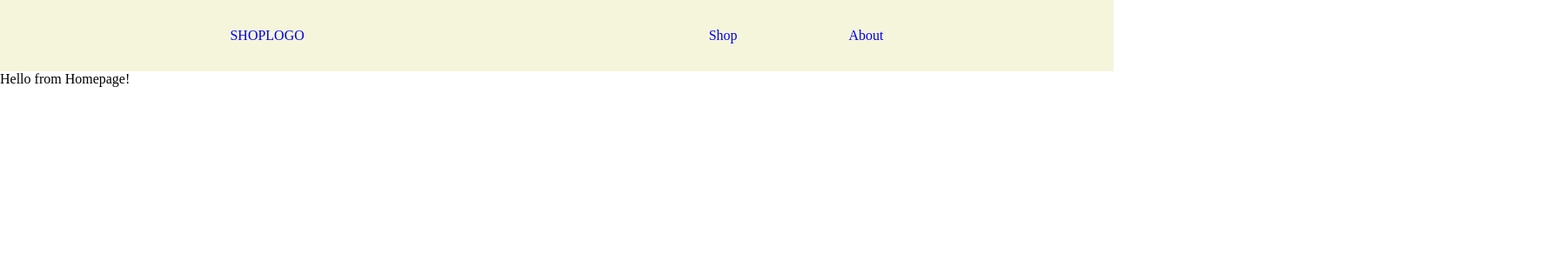
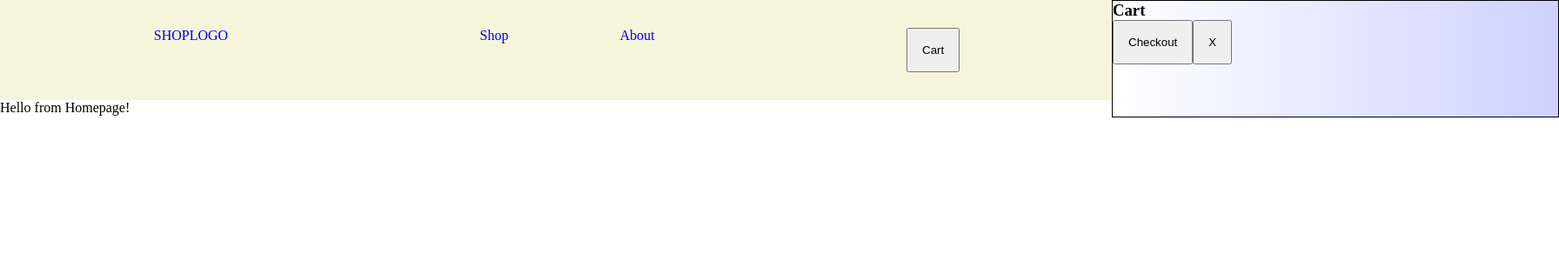
Before and after one commit to Mlodzieniak/shopping-cart, a React (Create React App) app: page / in a window 1280 px wide. Shown: the top 300 px of the page at 87% size, 1792 px wide, since content can reach past the window. Built offline with nearby package versions, Linux system fonts and the light colour scheme.

Commit message:
Cart slides out from right

```diff
--- a/package.json
+++ b/package.json
@@ -6,6 +6,7 @@
     "@testing-library/jest-dom": "^5.16.5",
     "@testing-library/react": "^13.4.0",
     "@testing-library/user-event": "^13.5.0",
+    "prop-types": "^15.8.1",
     "react": "^18.2.0",
     "react-dom": "^18.2.0",
     "react-router-dom": "^6.9.0",
--- a/src/App.jsx
+++ b/src/App.jsx
@@ -1,4 +1,4 @@
-import React from "react";
+import React, { useState } from "react";
 import "./styles/App.css";
 import { BrowserRouter as Router, Routes, Route } from "react-router-dom";
 import Homepage from "./components/Homepage";
@@ -6,12 +6,25 @@ import Nav from "./components/NavBar";
 import Shop from "./components/Shop";
 import Item from "./components/Item";
 import About from "./components/About";
+import Cart from "./components/Cart";
 
 function App() {
+  const [cartPos, setPosCart] = useState(40);
+  const moveCart = () => {
+    const result = cartPos === 0 ? setPosCart(40) : setPosCart(0);
+    return result;
+  };
+
   return (
     <Router>
       <div className="App">
-        <Nav />
+        <Nav cartNavi={moveCart} />
+        <Cart
+          position={cartPos}
+          cartNavi={moveCart}
+          // items={[{ name: "XDD" }, { name: "JP2GMD" }]}
+        />
+
         <Routes>
           <Route path="/" element={<Homepage />} />
           <Route path="/shop" element={<Shop />} />
--- /dev/null
+++ b/src/components/Cart.jsx
@@ -0,0 +1,36 @@
+/* eslint-disable import/no-extraneous-dependencies */
+/* eslint-disable react/forbid-prop-types */
+import React from "react";
+import { arrayOf, number, object, func } from "prop-types";
+
+function Cart({ items, position, cartNavi }) {
+  //   const [cartPos] = useState(position);
+  //   useEffect(() => {
+  //     console.log(`Cart pos from Fart${cartPos}`);
+  //   }, [position]);
+  return (
+    <div className="cart" style={{ transform: `translateX(${position}vw)` }}>
+      <h3>Cart</h3>
+      <div className="list">
+        {items.map((item) => (
+          <div className="cart-item">{item}</div>
+        ))}
+      </div>
+      <button type="button">Checkout</button>
+      <button type="button" className="close-cart-btn" onClick={cartNavi}>
+        X
+      </button>
+    </div>
+  );
+}
+Cart.defaultProps = {
+  items: [],
+  //   position: 0,
+};
+Cart.propTypes = {
+  items: arrayOf(object),
+  position: number.isRequired,
+  cartNavi: func.isRequired,
+};
+
+export default Cart;
--- /dev/null
+++ b/src/components/Loading.jsx
@@ -0,0 +1,12 @@
+import React from "react";
+
+function Loading() {
+  return (
+    <div className="loading">
+      <div className="loader" />
+      <p>Loading...</p>
+    </div>
+  );
+}
+
+export default Loading;
--- a/src/components/NavBar.jsx
+++ b/src/components/NavBar.jsx
@@ -1,7 +1,8 @@
+import { func } from "prop-types";
 import React from "react";
 import { Link } from "react-router-dom";
 
-function Nav() {
+function Nav({ cartNavi }) {
   return (
     <div className="nav">
       <div className="logo">
@@ -11,8 +12,14 @@ function Nav() {
         <Link to="/shop">Shop</Link>
         <Link to="/about">About</Link>
       </ul>
+      <button className="nav-cart" type="button" onClick={cartNavi}>
+        Cart
+      </button>
     </div>
   );
 }
+Nav.propTypes = {
+  cartNavi: func.isRequired,
+};
 
 export default Nav;
--- a/src/components/Shop.jsx
+++ b/src/components/Shop.jsx
@@ -1,7 +1,10 @@
 import React, { useEffect, useState } from "react";
+import Loading from "./Loading";
 
 function Shop() {
   const [items, setItems] = useState([]);
+  const [loading, setLoading] = useState(true);
+  const [filter, setFilter] = useState("pickaxe");
 
   const apiKey = "cd4ceff4-1970c5ca-36d1c43a-7bb37743";
   const url = "https://fortniteapi.io/v2/items/list?lang=en";
@@ -12,23 +15,47 @@ function Shop() {
       },
     });
     const response = await data.json();
-    console.log(response.items);
+
     setItems(response.items);
+    setLoading(false);
   };
+  const handleClick = (e) => {
+    setFilter(e.target.value);
+  };
+
   useEffect(() => {
     fetchItems();
   }, []);
+
   return (
     <div className="shop">
-      {items
-        .filter((ele) => ele.type.id === "pickaxe")
-        .splice(0, 10)
-        .map((item) => (
-          <div key={item.id} className="name">
-            <h3>{item.name}</h3>
-            <img src={item.images.icon} alt={item.name} />
-          </div>
-        ))}
+      <div className="types">
+        <button value="pickaxe" type="button" onClick={handleClick}>
+          Pickaxes
+        </button>
+        <button value="glider" type="button" onClick={handleClick}>
+          Gliders
+        </button>
+        <button value="backpack" type="button" onClick={handleClick}>
+          Backpacks
+        </button>
+      </div>
+      <div className="items">
+        {loading ? (
+          <Loading />
+        ) : (
+          items
+            .filter((ele) => ele.type.id === filter)
+            .splice(0, 10)
+            .map((item) => (
+              <div key={item.id} className="item">
+                <h3>{item.name}</h3>
+                <p>Price: 0</p>
+                <img src={item.images.icon} alt={item.name} />
+              </div>
+            ))
+        )}
+      </div>
     </div>
   );
 }
--- a/src/styles/App.css
+++ b/src/styles/App.css
@@ -1,6 +1,10 @@
 * {
     padding: 0;
     margin: 0;
+}
+
+body {
+    position: relative;
 }
 
 .nav {
@@ -13,9 +17,56 @@
 .nav * {
     list-style-type: none;
     text-decoration: none;
+    box-sizing: border-box;
 }
 
 .nav-ul {
     display: flex;
     gap: 10vw;
 }
+
+.items {
+    display: grid;
+    grid-template-columns: repeat(3, 1fr);
+}
+
+.cart {
+    height: 100%;
+    background: linear-gradient(to right, #fff, #45f4);
+    /* opacity: 0.5; */
+    width: 40vw;
+    position: absolute;
+    top: 0;
+    right: 0;
+    border: solid 1px black;
+    transition: ease-in-out 0.2s;
+}
+
+.close-cart-btn {}
+
+button {
+    padding: 1rem;
+
+}
+
+
+.loader {
+    border: 16px solid #f3f3f3;
+    /* Light grey */
+    border-top: 16px solid #3498db;
+    /* Blue */
+    border-radius: 50%;
+    width: 120px;
+    height: 120px;
+    animation: spin 2s linear infinite;
+}
+
+@keyframes spin {
+    0% {
+        transform: rotate(0deg);
+    }
+
+    100% {
+        transform: rotate(360deg);
+    }
+}
```
Also changed, not shown: 1 other file (tests, documents, lock files or other folders).
